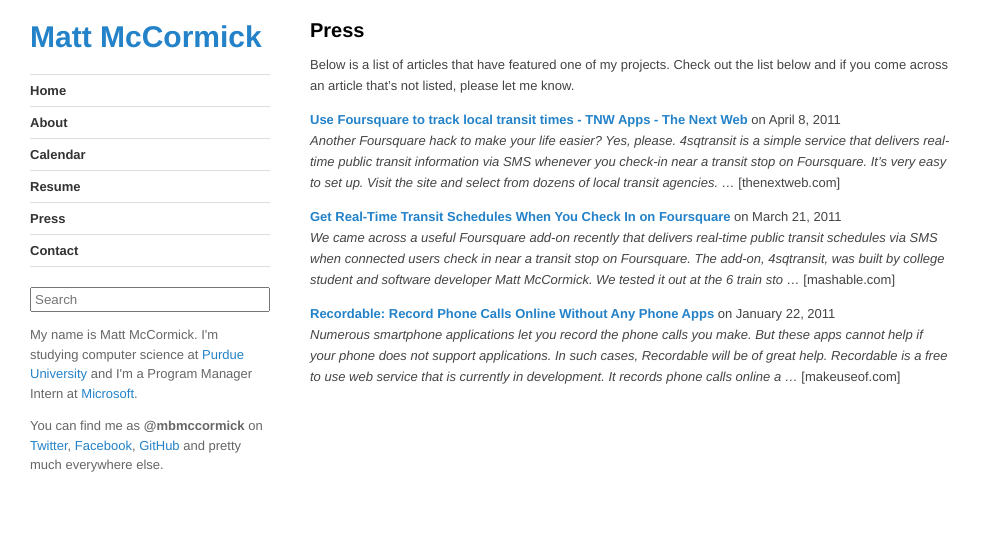
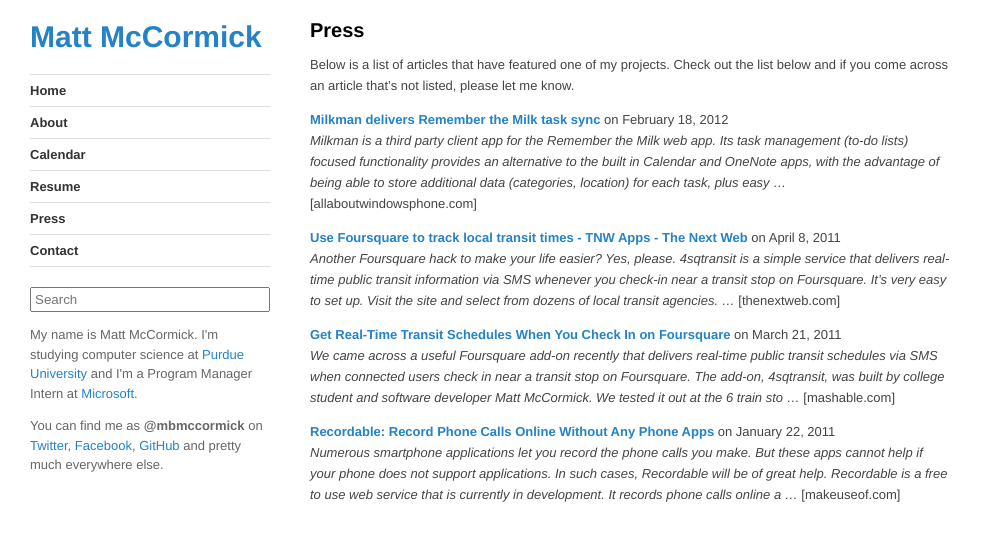
Before and after one commit to mbmccormick/mbmccormick.github.io, a Jekyll site: the page built from press/index.md, in a window 1280 px wide. Shown: the top 541 px of the page, without its empty margins (0-982 px from the left). Built offline with Jekyll 4.4.1, drawn with Linux system fonts in a browser that asks for light colours; Markdown is read by kramdown in place of the engine named in the settings.

Commit message:
Update press/index.md

```diff
--- a/press/index.md
+++ b/press/index.md
@@ -5,9 +5,11 @@
 
 Below is a list of articles that have featured one of my projects. Check out the list below and if you come across an article that's not listed, please let me know.
 
+<b><a href="http://allaboutwindowsphone.com/flow/item/14261_Milkman_delivers_Remember_the_.php" target="_blank">Milkman delivers Remember the Milk task sync</a></b> on February 18, 2012
+<i>Milkman is a third party client app for the Remember the Milk web app. Its task management (to-do lists) focused functionality provides an alternative to the built in Calendar and OneNote apps, with the advantage of being able to store additional data (categories, location) for each task, plus easy ...</i> [allaboutwindowsphone.com]
+
 <b><a href="http://thenextweb.com/apps/2011/04/08/use-foursquare-to-track-local-transit-times/" target="_blank">Use Foursquare to track local transit times - TNW Apps - The Next Web</a></b> on April 8, 2011
 <i>Another Foursquare hack to make your life easier? Yes, please. 4sqtransit is a simple service that delivers real-time public transit information via SMS whenever you check-in near a transit stop on Foursquare. It’s very easy to set up. Visit the site and select from dozens of local transit agencies. ...</i> [thenextweb.com]
-
 
 <b><a href="http://mashable.com/2011/03/21/4sqtransit/" target="_blank">Get Real-Time Transit Schedules When You Check In on Foursquare</a></b> on March 21, 2011
 <i>We came across a useful Foursquare add-on recently that delivers real-time public transit schedules via SMS when connected users check in near a transit stop on Foursquare. The add-on, 4sqtransit, was built by college student and software developer Matt McCormick. We tested it out at the 6 train sto ...</i> [mashable.com]
```
